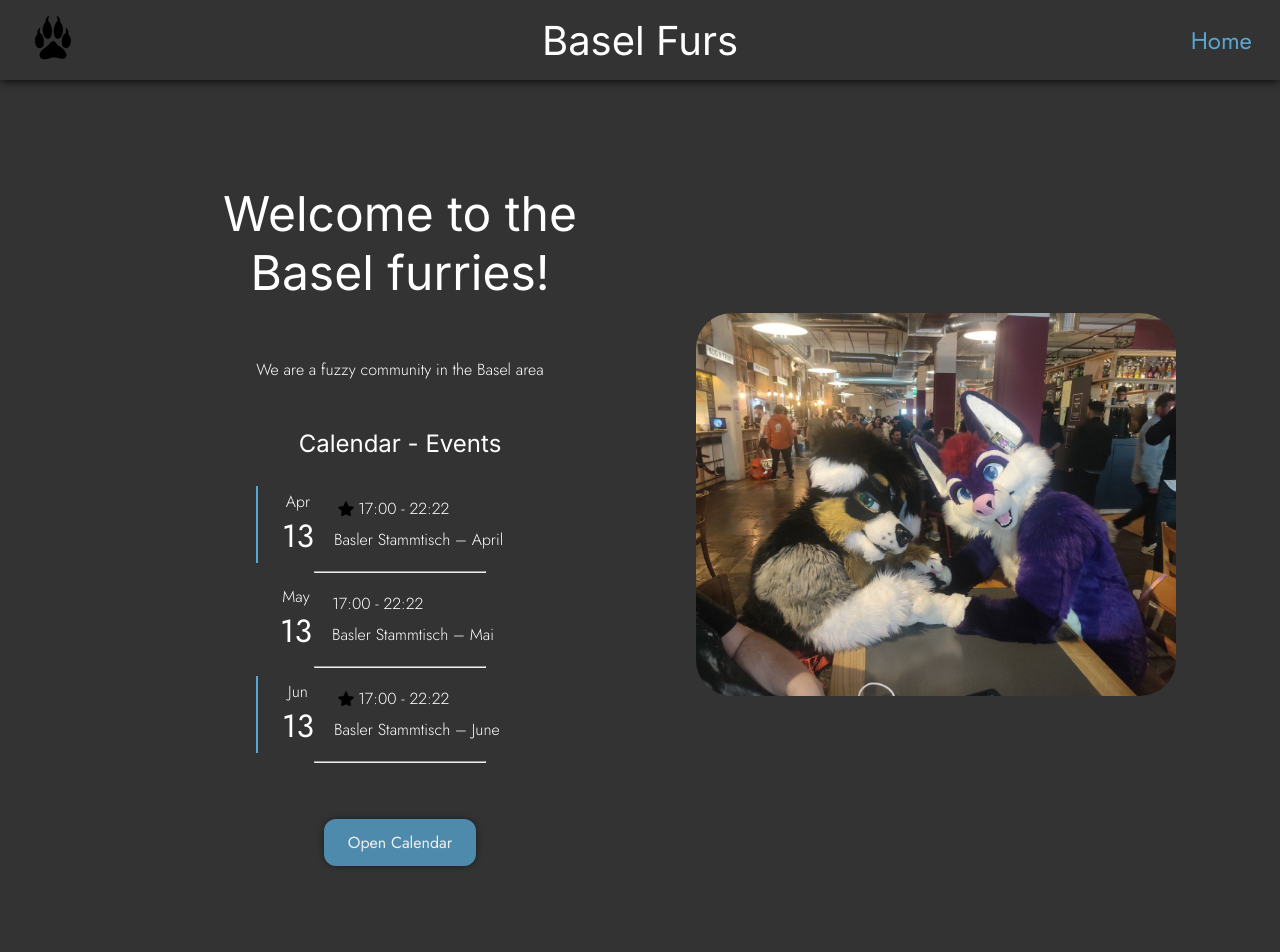
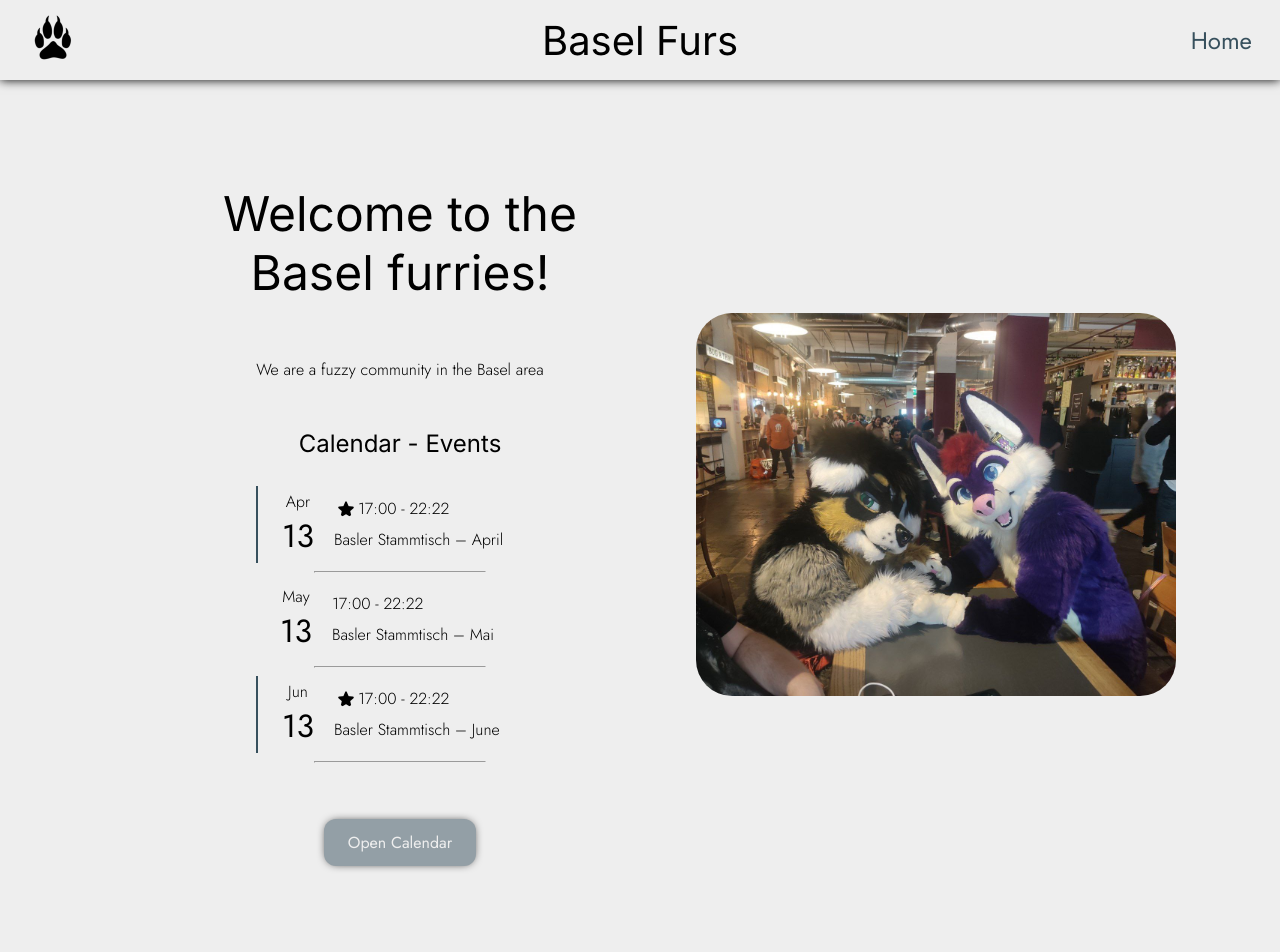
Before and after one commit to drafolin/baselfurs, a Vue app: page / in a window 1280 px wide. Shown: the top 952 px of the page. Built offline with nearby package versions, Linux system fonts and the light colour scheme.

Commit message:
migrated back to css vars

```diff
--- a/src/assets/_consts.scss
+++ b/src/assets/_consts.scss
@@ -1,13 +1,15 @@
-$foreground: black;
-$background: #eee;
-$accent: #37505d;
-$border-radius: 2.25rem;
-$sm-border-radius: .75em;
+* {
+  --foreground: black;
+  --background: #eee;
+  --accent-rgb: 55, 80, 93;
+  --accent: rgb(var(--accent-rgb));
+  --border-radius: 2.25rem;
+  --sm-border-radius: .75em;
+  --primary: color-mix(in srgb, var(--accent) 75%, var(--background) 75%);
 
-@media screen and (prefers-color-scheme: dark) {
-  $foreground: white !global;
-  $background: #333 !global;
-  $accent: #56a7d3 !global;
+  @media screen and (prefers-color-scheme: dark) {
+    --foreground: white;
+    --background: #333;
+    --accent-rgb: 86, 167, 211;
+  }
 }
-
-$primary: mix($accent, $background, 75%);
--- a/src/assets/main.scss
+++ b/src/assets/main.scss
@@ -5,8 +5,8 @@
 }
 
 body {
-  color: $foreground;
-  background-color: $background;
+  color: var(--foreground);
+  background-color: var(--background);
   font-family: Jost, Helvetica, Arial, sans-serif;
   font-weight: 300;
   margin: 0;
@@ -17,18 +17,18 @@ main {
   padding: 7rem 6.5rem 0;
 
   img {
-    border-radius: $border-radius;
+    border-radius: var(--border-radius);
   }
 }
 
 a:not(.button) {
-  color: $accent;
+  color: var(--accent);
   text-decoration: none;
   transition: all 300ms ease-in-out;
   font-weight: 400;
 
   &:hover {
-    color: color-mix(in srgb, $accent 75%, $foreground 25%);
+    color: color-mix(in srgb, var(--accent) 75%, var(--foreground) 25%);
     text-decoration: underline;
     font-weight: 500;
   }
@@ -53,13 +53,13 @@ button, .button {
   padding: .75em 1.5em;
   font-size: 16px;
   border: none;
-  $bg-color: $primary;
-  background-color: $bg-color;
-  border-radius: $sm-border-radius;
+  background-color: var(--primary);
+  border-radius: var(--sm-border-radius);
   cursor: pointer;
   text-decoration: none;
   font-family: Jost, Helvetica, Arial, sans-serif;
   font-weight: 400;
+  color: #eee;
 
   &:not(:hover) {
     box-shadow: black 0 0 10px -3px;
@@ -68,11 +68,4 @@ button, .button {
   &:active {
     box-shadow: inset black 0 0 5px;
   }
-
-  // color
-  @if lightness($bg-color) > 50% {
-    color: black;
-  } @else {
-    color: #eee;
-  }
 }
--- a/src/components/EventList.vue
+++ b/src/components/EventList.vue
@@ -67,7 +67,7 @@ ul {
       padding: 0.25em 1.5em;
 
       &.featured {
-        border-left: 2px solid $accent;
+        border-left: 2px solid var(--accent);
       }
 
       > .date {
--- a/src/components/TheHeader.vue
+++ b/src/components/TheHeader.vue
@@ -30,7 +30,7 @@ header {
   position: fixed;
   width: 100vw;
   height: 5rem;
-  background-color: $background;
+  background-color: var(--background);
   z-index: 10;
 
   :first-child {
--- a/src/views/HomeView.vue
+++ b/src/views/HomeView.vue
@@ -97,7 +97,7 @@ main {
 
     &.learn-more {
       > div {
-        background-color: rgba($accent, 0.2);
+        background-color: rgba(var(--accent-rgb), 0.1);
         width: 100%;
         height: fit-content;
         padding: 5em 25em;
@@ -105,7 +105,7 @@ main {
         flex-direction: column;
         align-items: center;
         text-align: center;
-        border-radius: $sm-border-radius;
+        border-radius: var(--sm-border-radius);
 
         h2 {
           font-size: 2.5rem;
```
